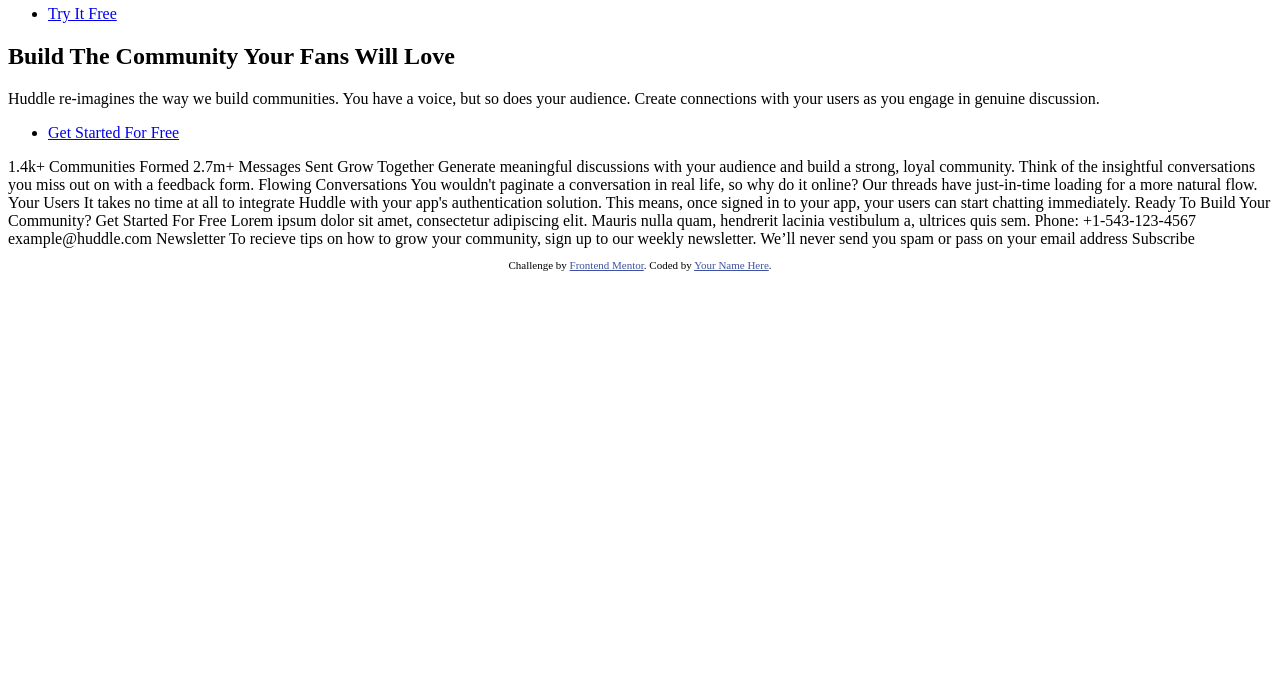
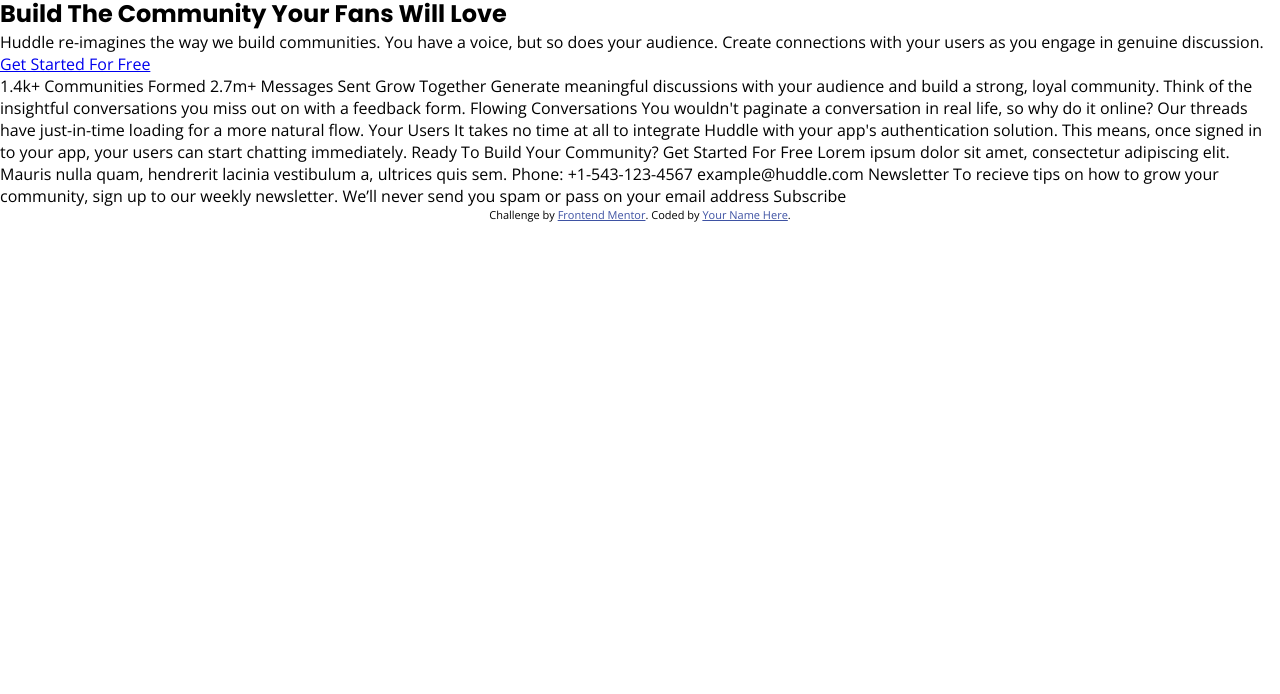
Before and after one commit to certhakzu/reto-landing, a plain HTML site: page index.html in a window 1280 px wide. Shown: the part 106-800 px from the top of the page. Drawn offline with nearby package versions, Linux system fonts and the light colour scheme.

Commit message:
Fuentes, colores, css

```diff
--- a/STYLES/styles.css
+++ b/STYLES/styles.css
@@ -1,14 +1,22 @@
+:root {
+    --Pink: hsl(322, 100%, 66%);
+    --Light-Pink: hsl(321, 100%, 78%);
+    --Light-Red: hsl(0, 100%, 63%);
+}
+
 *{
     margin: 0;
     padding: 0;
     box-sizing: border-box;
 }
 
-/*
-- Pink: hsl(322, 100%, 66%)
-- Light Pink: hsl(321, 100%, 78%)
-- Light Red: hsl(0, 100%, 63%)
-*/
+body {
+    font-family: 'Open Sans', sans-serif;
+}
+
+h1, h2, h3, h4, h5, h6 {
+    font-family: 'Poppins', sans-serif;
+}
 
 .navbar{
     display: flex;
--- a/index.html
+++ b/index.html
@@ -4,7 +4,11 @@
   <meta charset="UTF-8">
   <meta name="viewport" content="width=device-width, initial-scale=1.0"> <!-- displays site properly based on user's device -->
 
+  <!-- POPPINS & OPEN SANS - GOOGLE FONTS -->
   <link rel="icon" type="image/png" sizes="32x32" href="./images/favicon-32x32.png">
+  <link rel="preconnect" href="https://fonts.googleapis.com">
+  <link rel="preconnect" href="https://fonts.gstatic.com" crossorigin>
+  <link href="https://fonts.googleapis.com/css2?family=Open+Sans:wght@400;600;700&family=Poppins:wght@700&display=swap" rel="stylesheet">
 
   <title>Frontend Mentor | Huddle landing page with curved sections</title>
 
@@ -13,6 +17,7 @@
     .attribution { font-size: 11px; text-align: center; }
     .attribution a { color: hsl(228, 45%, 44%); }
   </style>
+  <link rel="stylesheet" href="STYLES/styles.css">
 </head>
 <body>
   <section class="rojo">
```
